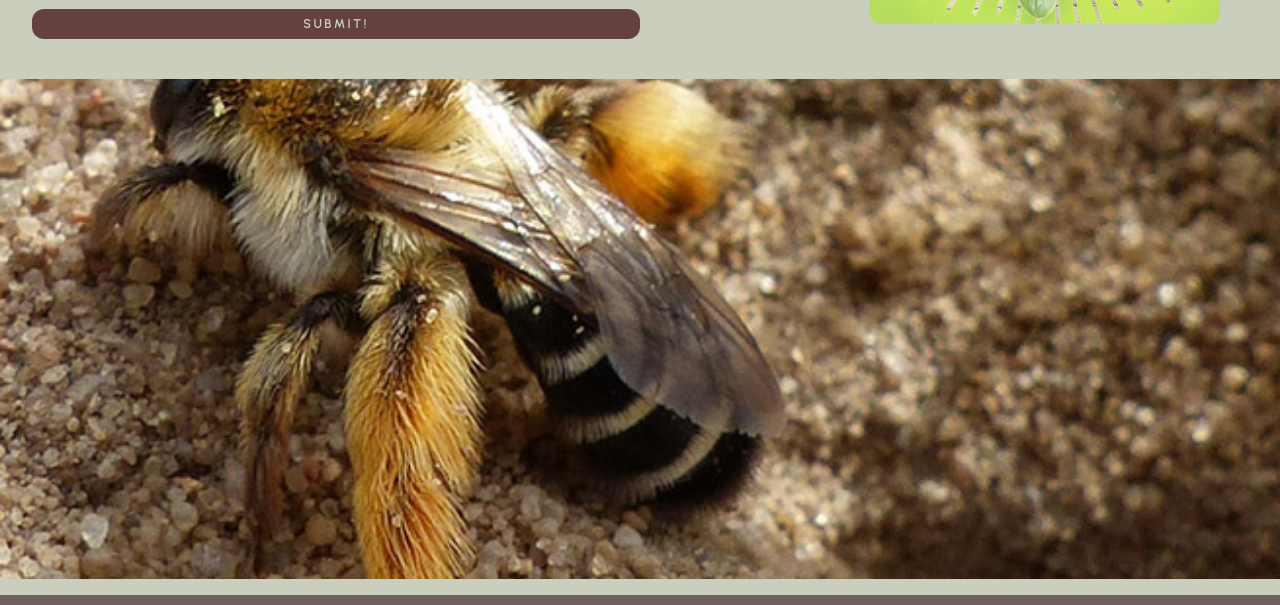
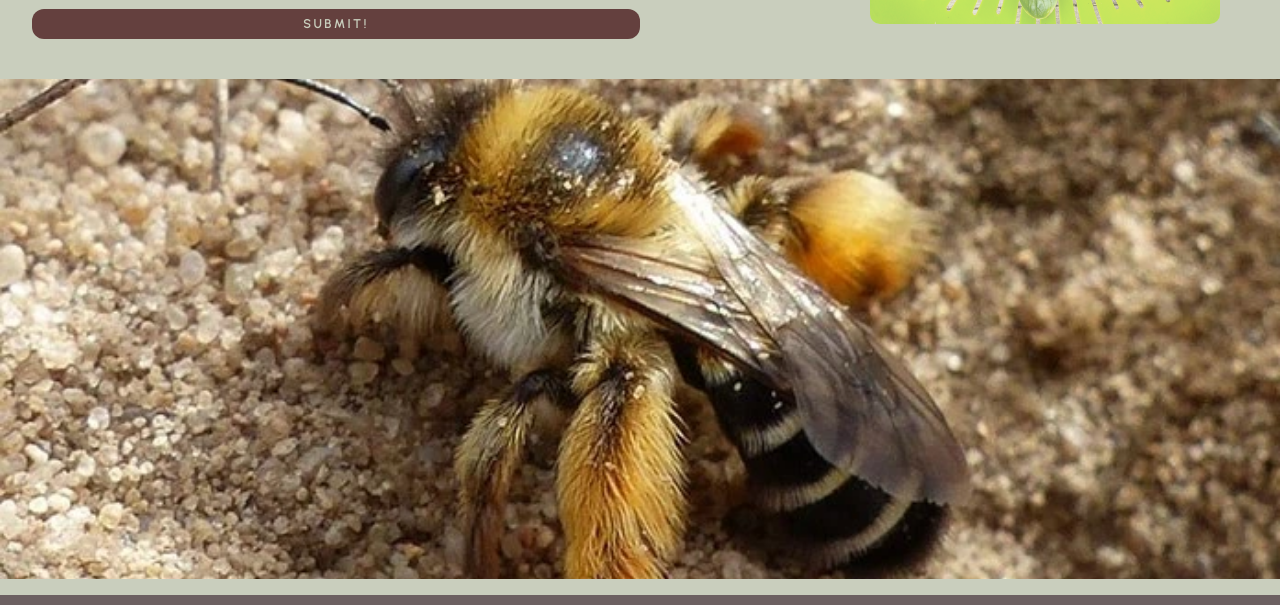
Before and after one commit to VladaAlek/berlin-permaculture-map, a plain HTML site: page contribute.html in a window 1280 px wide. Shown: the part 626-1231 px from the top of the page. Drawn offline with Linux system fonts and the light colour scheme.

Commit message:
style: improve the semantic value of contribute-page-photo

```diff
--- a/assets/css/style.css
+++ b/assets/css/style.css
@@ -428,25 +428,15 @@ textarea {
     }
 }
 
-.form-item-4 {
+.contribute-page-photo {
     grid-column: 1 / 13;
     grid-row: 9 / 12;
-    background-image: url("../images/hosenbiene.PNG");
+    background-image: url("../images/Hosenbiene-small.webp");
     height: 500px;
     background-repeat: no-repeat, no-repeat;
-    background-position: right;
+    background-position: center;
     background-size: cover;
-
 }
-
-/*adjust background-position: */
-@media screen and (min-width: 850px) {
-    .form-item-4 {
-        background-position: center;
-    }
-}
-
-
 
 /*.form-image {
     grid-column: 1 / 13;
--- a/contribute.html
+++ b/contribute.html
@@ -77,7 +77,7 @@
           </div>
         </div>
 
-        <div class="item form-item-4"></div>
+        <div class="item contribute-page-photo"></div>
       </main>
 
       <footer class="item item-6">
```
Also changed, not shown: assets/images/Hosenbiene-small.webp (added), assets/images/hosenbiene.PNG (deleted).
